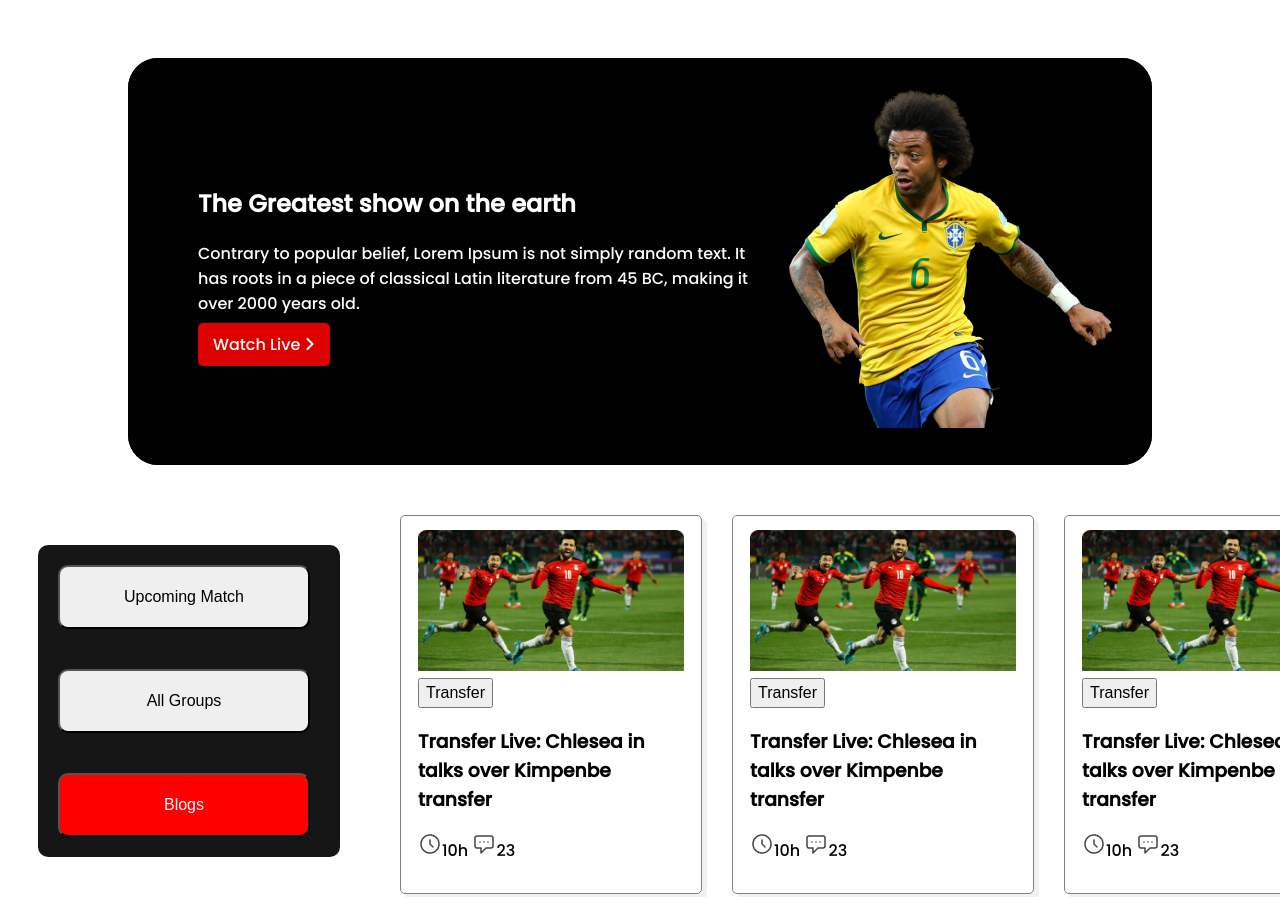
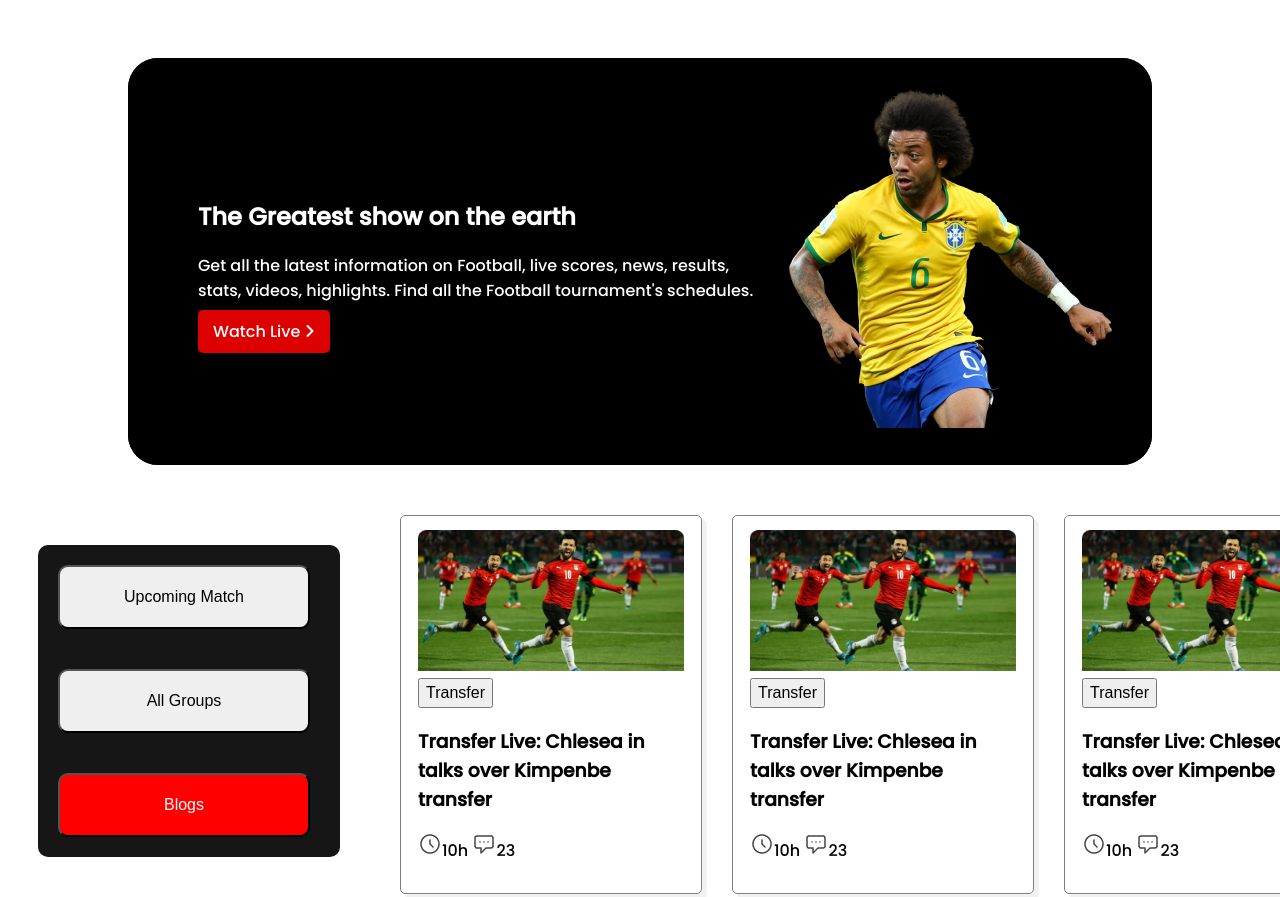
Before and after one commit to Tajreean-Ahmed/world-cup, a plain HTML site: page index.html in a window 1280 px wide. Shown: the top 897 px of the page. Drawn offline with Linux system fonts and the light colour scheme.

Commit message:
Final Push

```diff
--- a/index.html
+++ b/index.html
@@ -22,10 +22,8 @@
                         <h1 class="heading">The Greatest
                             show on the
                             earth</h1>
-                        <p class="heading-para">Contrary to popular belief, Lorem Ipsum is not simply
-
-                            random text. It has roots in a piece of classical Latin literature
-                            from 45 BC, making it over 2000 years old.</p>
+                        <p class="heading-para">Get all the latest information on Football, live scores, news, results,
+                            stats, videos, highlights. Find all the Football tournament's schedules.</p>
                         <a href="" class="header-button">Watch Live <i class="fa-solid fa-angle-right"></i></a>
                     </div>
                     <div class="top-section">
```
Also changed, not shown: index-2.html (+2 -1 lines).
